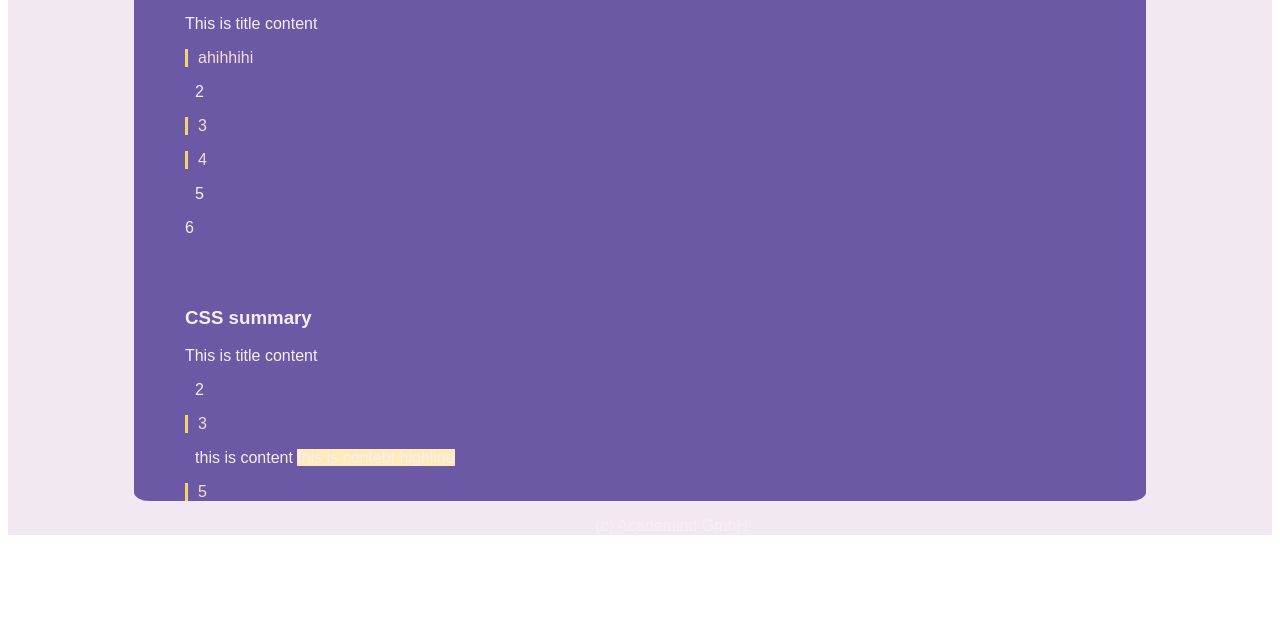
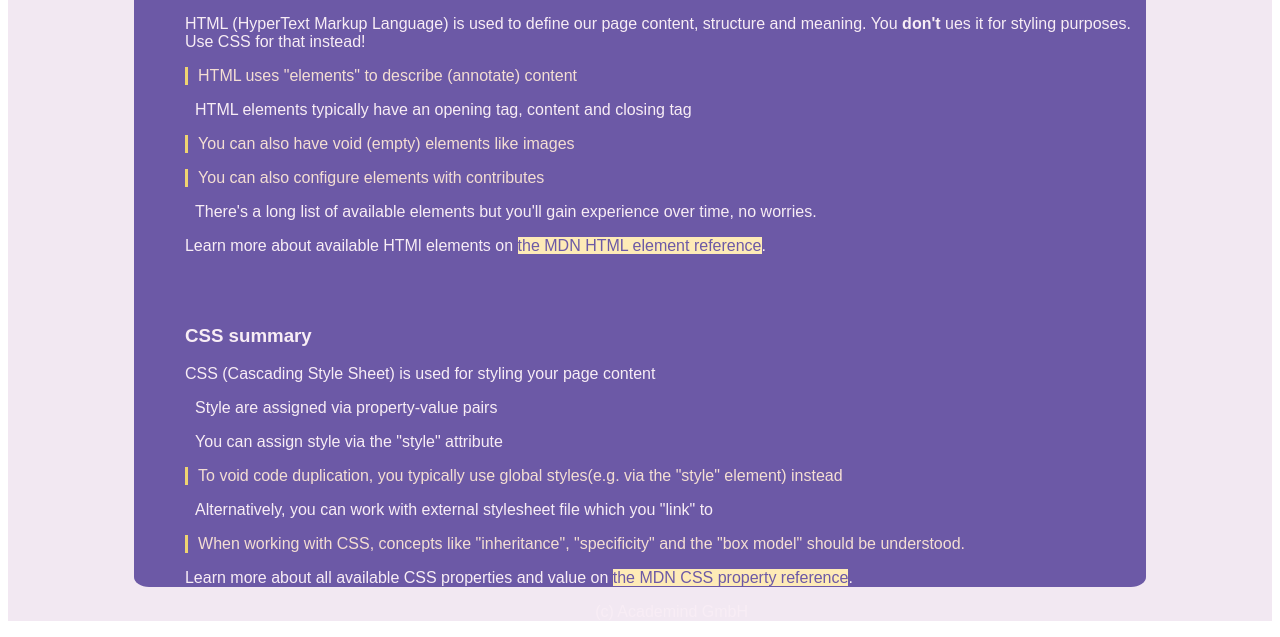
Before and after one commit to Hizu13/learningHTML, a plain HTML site: page index.html in a window 1280 px wide. Shown: the part 397-1034 px from the top of the page. Before the commit the page ends 948 px from the top, so only its background shows below. Drawn offline with Linux system fonts and the light colour scheme.

Commit message:
Edit content

```diff
--- a/css/main.css
+++ b/css/main.css
@@ -45,4 +45,8 @@ p{
 }
 .hightlight{
     background-color: #feebb7;
+    color:  #6c59a6;
 }
+.BoldText{
+    font-weight: bold;
+}
--- a/index.html
+++ b/index.html
@@ -24,22 +24,23 @@
                 <h3 class="text-title">
                     HTML summary
                 </h3>
-                <p class="title-content">This is title content</p>
-                <p class="content left ">ahihhihi</p>
-                <p class="content">2</p>
-                <p class="content left ">3</p>
-                <p class="content left ">4</p>
-                <p class="content">5</p>
-                <p>6</p>
+                <p class="title-content">HTML (HyperText Markup Language) is used to define our page content, structure and meaning. You <span class="BoldText" >don't</span> ues it for styling purposes. Use CSS for that instead!</p>
+                <p class="content left ">HTML uses "elements" to describe (annotate) content</p>
+                <p class="content">HTML elements typically have an opening tag, content and closing tag</p>
+                <p class="content left ">You can also have void (empty) elements like images</p>
+                <p class="content left ">You can also configure elements with contributes</p>
+                <p class="content">There's a long list of available elements but you'll gain experience over time, no worries.</p>
+                <p>Learn more about available HTMl elements on <span class="hightlight">the MDN HTML element reference</span>.</p>
                 <h3  class="text-title">
                     CSS summary
                 </h3>
-                <p class="title-content">This is title content</p>
-                <p class="content">2</p>
-                <p class="content left ">3</p>
-                <p class="content">this is content <span class="hightlight">this is contebt highline</span> </p>
-                <p class="content left ">5</p>
-
+                <p class="title-content">CSS (Cascading Style Sheet) is used for styling your page content</p>
+                <p class="content">Style are assigned via property-value pairs</p>
+                <p class="content">You can assign style via the "style" attribute</p>
+                <p class="content left ">To void code duplication, you typically use global styles(e.g. via the "style" element) instead</p>
+                <p class="content">Alternatively, you can work with external stylesheet file which you "link" to</span> </p>
+                <p class="content left ">When working with CSS, concepts like "inheritance", "specificity" and the "box model" should be understood.</p>
+                <p>Learn more about all available CSS properties and value on <span class="hightlight"> the MDN CSS property reference</span>.</p>
             </div>
 
 
```
